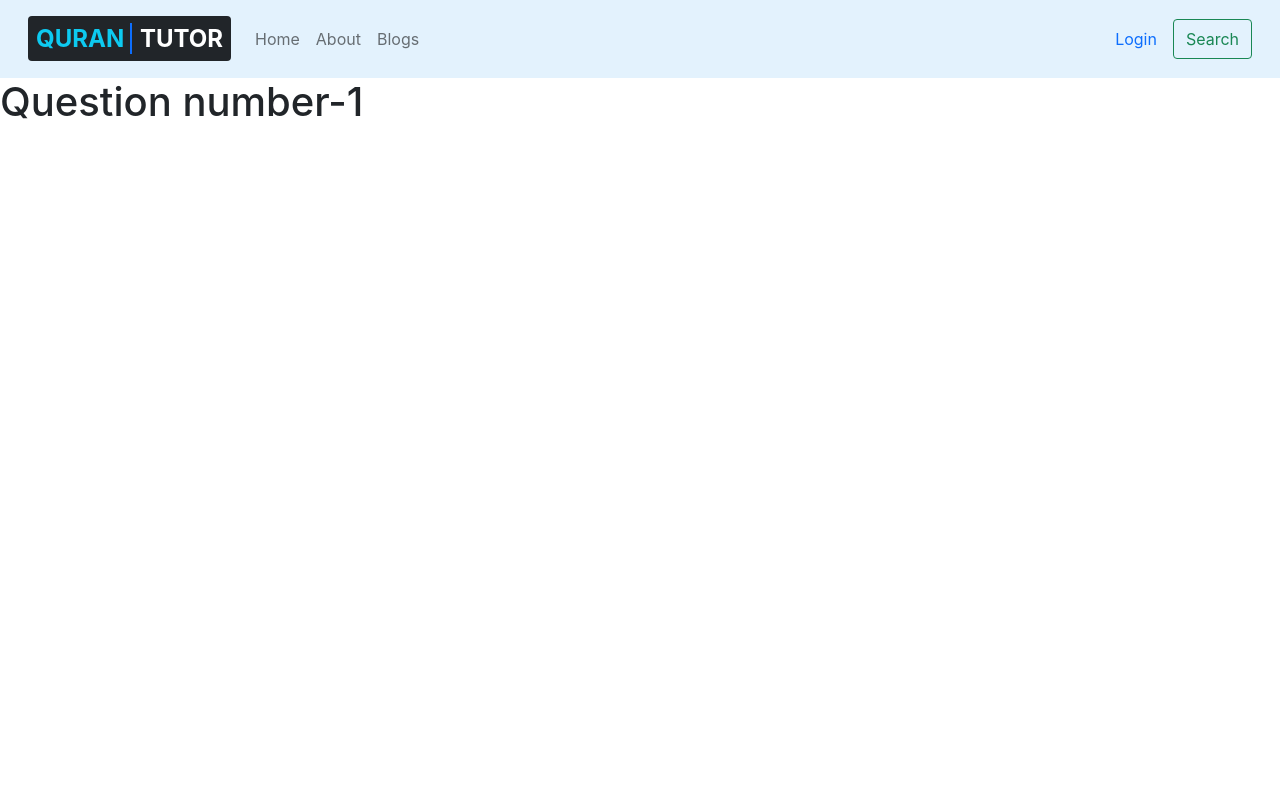
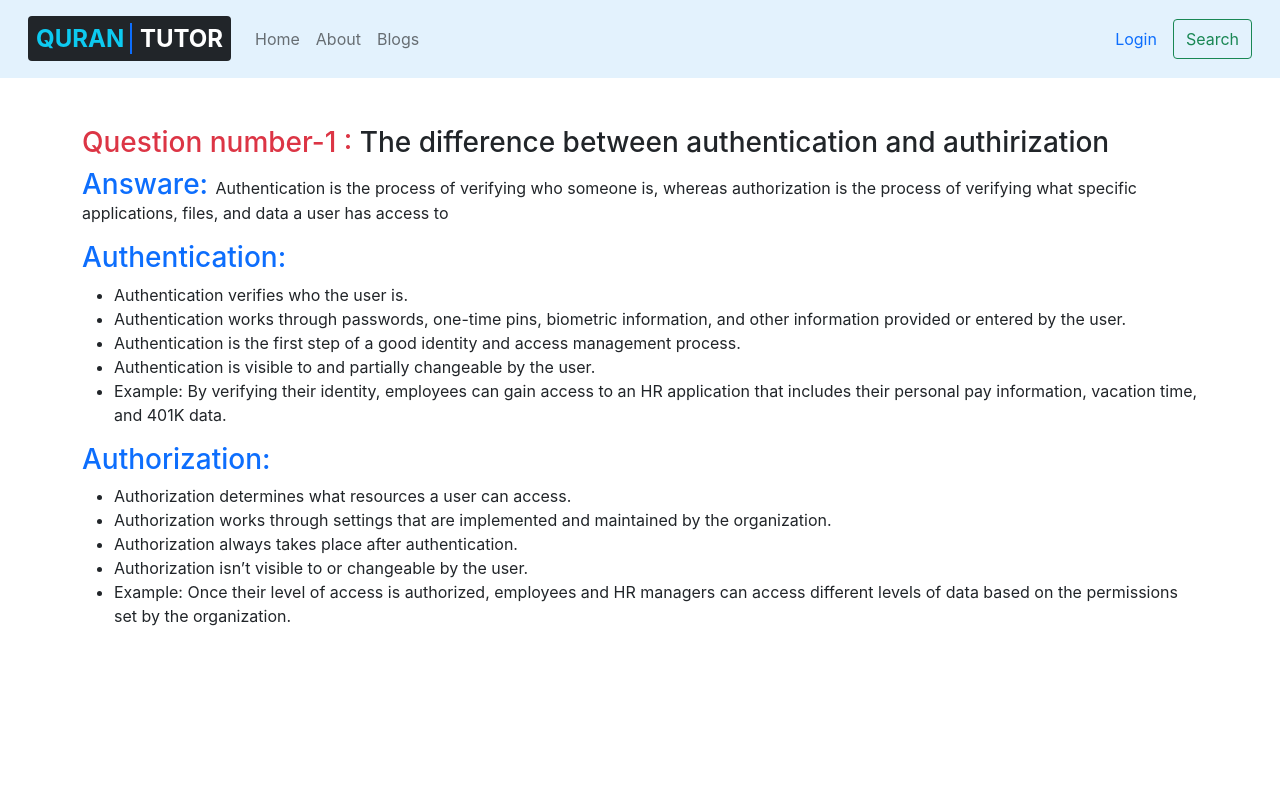
Before and after one commit to frsiam/Quran-tutor-web-application, a React (Create React App) app: page /blogs in a window 1280 px wide. Shown: the top 800 px of the page. Built offline with nearby package versions, Linux system fonts and the light colour scheme.

Commit message:
add the difference between authentication and authorizatiion

```diff
--- a/src/pages/Blogs/Blogs.js
+++ b/src/pages/Blogs/Blogs.js
@@ -2,8 +2,27 @@ import React from 'react';
 
 const Blogs = () => {
     return (
-        <div className='position-relative min-vh-100'>
-            <h1>Question number-1</h1>
+        <div className='container my-5 position-relative min-vh-100'>
+            <article>
+                <h2 className='h3'><span className='text-danger'>Question number-1 :</span> The difference between authentication and authirization</h2>
+                <p><span className='text-primary h3'> Answare: </span>Authentication is the process of verifying who someone is, whereas authorization is the process of verifying what specific applications, files, and data a user has access to</p>
+                <h3 className='text-primary'>Authentication:</h3>
+                <ul>
+                    <li>Authentication verifies who the user is.</li>
+                    <li>Authentication works through passwords, one-time pins, biometric information, and other information provided or entered by the user.</li>
+                    <li>Authentication is the first step of a good identity and access management process.</li>
+                    <li>Authentication is visible to and partially changeable by the user.</li>
+                    <li>Example: By verifying their identity, employees can gain access to an HR application that includes their personal pay information, vacation time, and 401K data.</li>
+                </ul>
+                <h3 className='text-primary'>Authorization:</h3>
+                <ul>
+                    <li>Authorization determines what resources a user can access.</li>
+                    <li>Authorization works through settings that are implemented and maintained by the organization.</li>
+                    <li>Authorization always takes place after authentication.</li>
+                    <li>Authorization isn’t visible to or changeable by the user.</li>
+                    <li>Example: Once their level of access is authorized, employees and HR managers can access different levels of data based on the permissions set by the organization.</li>
+                </ul>
+            </article>
         </div>
     );
 };
--- a/src/pages/SingleServices/SingleServices.js
+++ b/src/pages/SingleServices/SingleServices.js
@@ -6,13 +6,13 @@ const SingleServices = ({ service }) => {
     return (
         <div className="col-12 col-md-6 col-lg-4 g-5 d-flex justify-content-center">
             <div className="card h-100 shadow rounded">
-                <img src={img[0]} className="img-fluid p-1" alt="..." />
+                <img src={img[0]} className="img-fluid" alt="..." />
                 <div className="card-body shadow rounded">
                     <h5 className="card-title">{name}</h5>
                     <p>Price: $ <span>{price}</span></p>
                     <p className="card-text">{description}</p>
                 <div className="card-footer d-flex flex-column align-items-center">
-                <Link className='text-decoration-none w-75' to={`checkout/${id}`}><button className='btn w-100' style={{backgroundColor:'#035397'}}><span className='h5 text-uppercase text-light'>CheckOut</span></button></Link>
+                <Link className='text-decoration-none w-100' to={`checkout/${id}`}><button className='btn btn-outline-dark w-100'><span className='text-uppercase'>Checkout</span></button></Link>
                 </div>
                 </div>
             </div>
```
